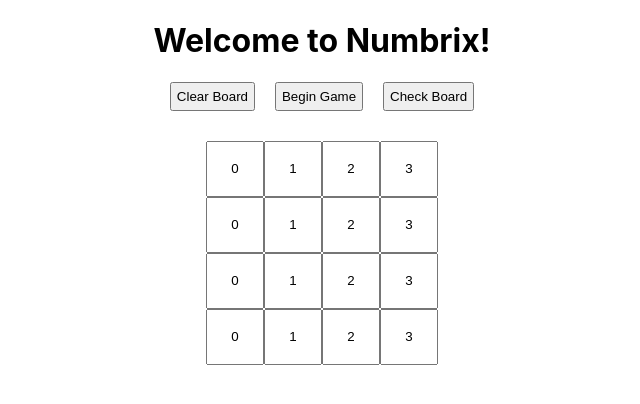
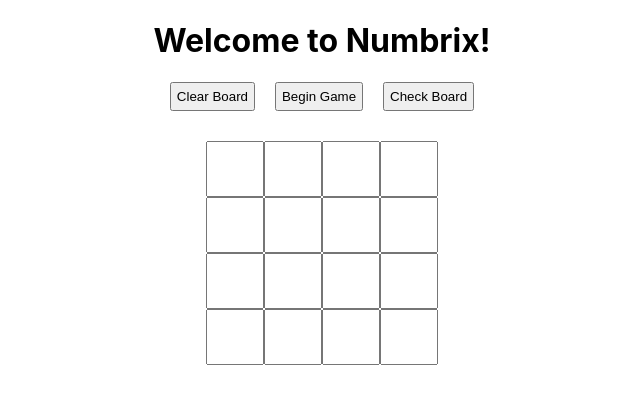
Before and after one commit to tlanders/numbrix-app, a React (Create React App) app: page / in a window 1280 px wide. Shown: the top 404 px of the page, without its empty margins (318-958 px from the left). Built offline with nearby package versions, Linux system fonts and the light colour scheme.

Commit message:
broke up game into more components

```diff
--- a/src/App.js
+++ b/src/App.js
@@ -1,43 +1,11 @@
 import React from 'react';
 import './App.css';
-import Cell from "./components/Cell";
+import Numbrix from "./components/Numbrix";
 
 function App() {
   return (
     <div className="App">
-      <div className="numbrix">
-        <h1>Welcome to Numbrix!</h1>
-        <div className="numbrix-status">
-          <button className="status-btn">Clear Board</button>
-          <button className="status-btn">Begin Game</button>
-          <button className="status-btn">Check Board</button>
-        </div>
-        <div className="numbrix-row">
-          <Cell value={0}/>
-          <Cell value={1}/>
-          <Cell value={2}/>
-          <Cell value={3}/>
-        </div>
-        <div className="numbrix-row">
-          <Cell value={0}/>
-          <Cell value={1}/>
-          <Cell value={2}/>
-          <Cell value={3}/>
-        </div>
-        <div className="numbrix-row">
-          <Cell value={0}/>
-          <Cell value={1}/>
-          <Cell value={2}/>
-          <Cell value={3}/>
-        </div>
-        <div className="numbrix-row">
-          <Cell value={0}/>
-          <Cell value={1}/>
-          <Cell value={2}/>
-          <Cell value={3}/>
-        </div>
-
-      </div>
+      <Numbrix/>
     </div>
   );
 }
--- /dev/null
+++ b/src/components/Board.js
@@ -0,0 +1,37 @@
+import React, {Component} from 'react';
+import Cell from "./Cell";
+
+class Board extends Component {
+    render() {
+        return (
+            <div className="numbrix-board">
+                <div className="numbrix-row">
+                    <Cell/>
+                    <Cell/>
+                    <Cell/>
+                    <Cell/>
+                </div>
+                <div className="numbrix-row">
+                    <Cell/>
+                    <Cell/>
+                    <Cell/>
+                    <Cell/>
+                </div>
+                <div className="numbrix-row">
+                    <Cell/>
+                    <Cell/>
+                    <Cell/>
+                    <Cell/>
+                </div>
+                <div className="numbrix-row">
+                    <Cell/>
+                    <Cell/>
+                    <Cell/>
+                    <Cell/>
+                </div>
+            </div>
+        );
+    }
+}
+
+export default Board;
--- a/src/components/Cell.js
+++ b/src/components/Cell.js
@@ -14,7 +14,10 @@
     }
 
     handleChange(event) {
-        this.setState({value:event.target.value});
+        const theVal = event.target.value;
+        if(Number.isInteger(theVal)) {
+            this.setState({value: event.target.value});
+        }
     }
 }
 
--- /dev/null
+++ b/src/components/Numbrix.js
@@ -0,0 +1,17 @@
+import React, {Component} from 'react';
+import Status from "./Status";
+import Board from "./Board";
+
+class Numbrix extends Component {
+    render() {
+        return (
+            <div className="numbrix">
+                <h1>Welcome to Numbrix!</h1>
+                <Status/>
+                <Board/>
+            </div>
+        );
+    }
+}
+
+export default Numbrix;
--- /dev/null
+++ b/src/components/Status.js
@@ -0,0 +1,15 @@
+import React, {Component} from 'react';
+
+class Status extends Component {
+    render() {
+        return (
+            <div className="numbrix-status">
+                <button className="status-btn">Clear Board</button>
+                <button className="status-btn">Begin Game</button>
+                <button className="status-btn">Check Board</button>
+            </div>
+        );
+    }
+}
+
+export default Status;
```
